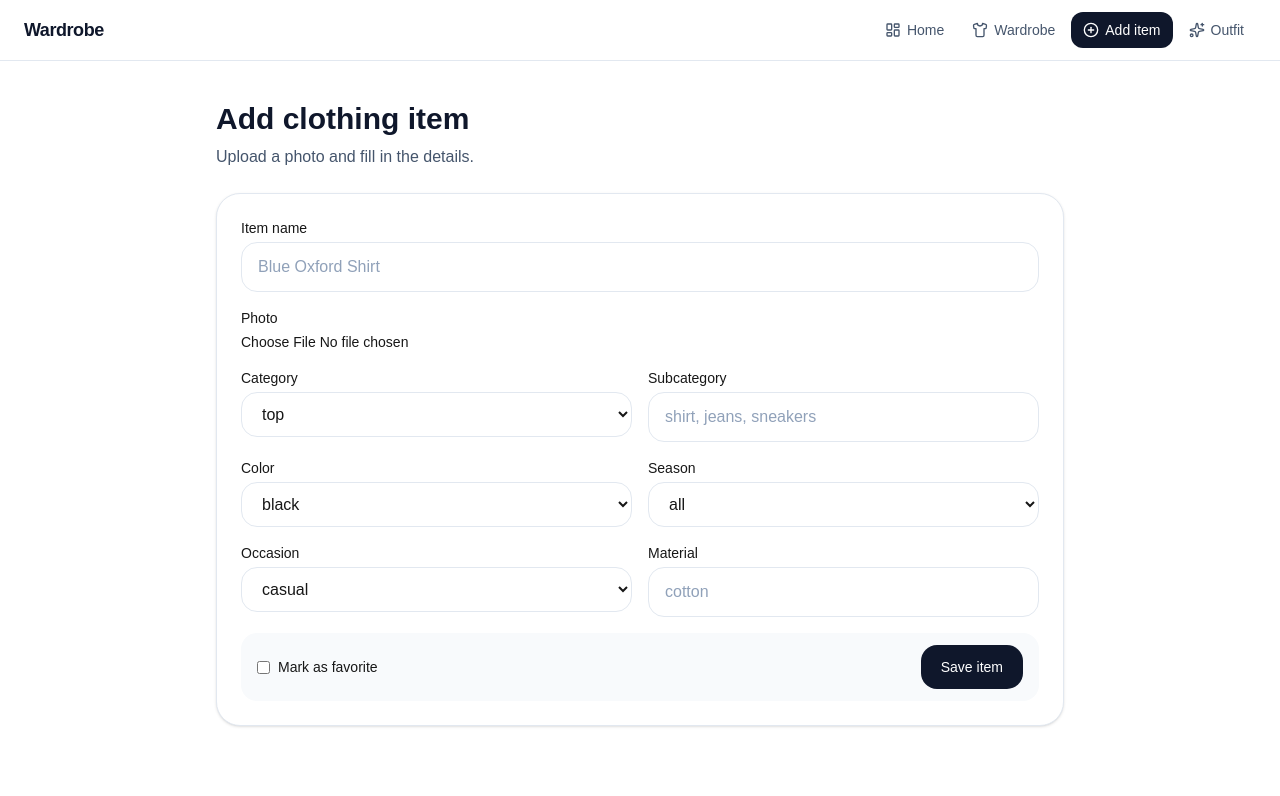
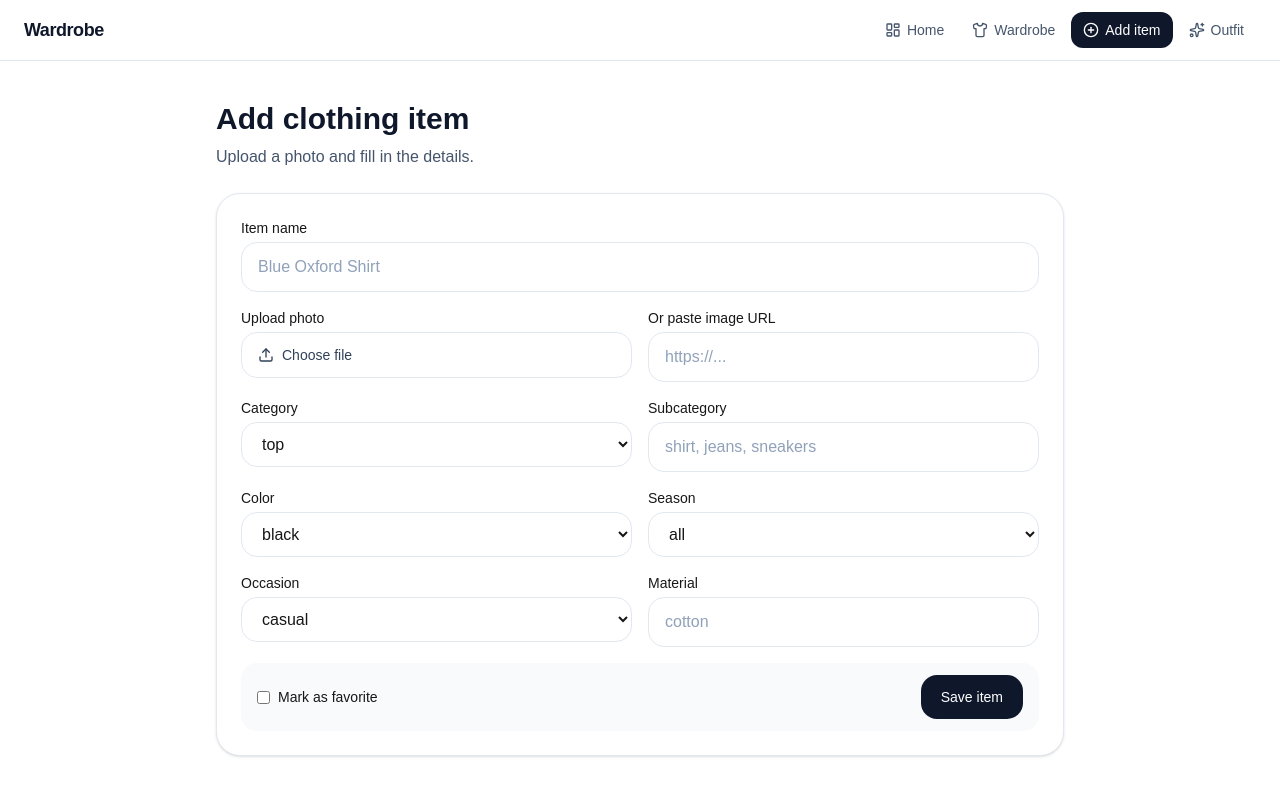
Before and after one commit to speedofsound98/wardrobe-mvp, a Next.js app: page /add in a window 1280 px wide. Shown: the top 796 px of the page. Built offline with nearby package versions, Linux system fonts and the light colour scheme.

Commit message:
restore URL input, style file upload as a button

```diff
--- a/src/app/add/page.tsx
+++ b/src/app/add/page.tsx
@@ -29,6 +29,7 @@ export default function AddPage() {
 
     if (json.url) {
       updateField("imageUrl", json.url);
+      updateField("sourceType", "photo");
     }
   }
 
--- a/src/components/ItemForm.tsx
+++ b/src/components/ItemForm.tsx
@@ -36,13 +36,32 @@ export default function ItemForm({
         />
       </div>
 
-      <div className="md:col-span-2 flex items-center gap-6">
-        <div>
-          <label className="mb-1 block text-sm font-medium">Photo</label>
-          <input type="file" accept="image/*" onChange={handleImageUpload} disabled={disabled} className="block w-full text-sm" />
-        </div>
-        {form.imageUrl && (
-          <img src={form.imageUrl} alt="preview" className="h-24 w-24 rounded-2xl object-cover shrink-0" />
+      <div>
+        <label className="mb-1 block text-sm font-medium">Upload photo</label>
+        <label className={`flex cursor-pointer items-center gap-2 rounded-2xl border border-slate-200 px-4 py-3 text-sm font-medium text-slate-700 transition hover:bg-slate-50 ${disabled ? "opacity-50 cursor-not-allowed" : ""}`}>
+          <svg xmlns="http://www.w3.org/2000/svg" className="h-4 w-4 shrink-0" viewBox="0 0 24 24" fill="none" stroke="currentColor" strokeWidth="2" strokeLinecap="round" strokeLinejoin="round"><path d="M21 15v4a2 2 0 0 1-2 2H5a2 2 0 0 1-2-2v-4"/><polyline points="17 8 12 3 7 8"/><line x1="12" y1="3" x2="12" y2="15"/></svg>
+          {form.sourceType === "photo" ? "Change photo" : "Choose file"}
+          <input type="file" accept="image/*" onChange={handleImageUpload} disabled={disabled} className="sr-only" />
+        </label>
+        {form.imageUrl && form.sourceType === "photo" && (
+          <img src={form.imageUrl} alt="preview" className="mt-2 h-20 w-20 rounded-2xl object-cover" />
+        )}
+      </div>
+
+      <div>
+        <label className="mb-1 block text-sm font-medium">Or paste image URL</label>
+        <input
+          value={form.sourceValue}
+          onChange={(e) => {
+            updateField("sourceValue", e.target.value);
+            updateField("sourceType", e.target.value ? "link" : "manual");
+            if (e.target.value) updateField("imageUrl", e.target.value);
+          }}
+          placeholder="https://..."
+          className="w-full rounded-2xl border border-slate-200 px-4 py-3 outline-none placeholder:text-slate-400 focus:border-slate-400"
+        />
+        {form.imageUrl && form.sourceType === "link" && (
+          <img src={form.imageUrl} alt="preview" className="mt-2 h-20 w-20 rounded-2xl object-cover" />
         )}
       </div>
 
--- a/src/lib/storage.ts
+++ b/src/lib/storage.ts
@@ -20,6 +20,8 @@ export const SEASON_OPTIONS = ["all", "spring", "summer", "autumn", "winter"] as
 export const EMPTY_FORM: WardrobeFormValues = {
   name: "",
   imageUrl: "",
+  sourceType: "manual",
+  sourceValue: "",
   category: "top",
   subcategory: "",
   color: "black",
--- a/src/lib/types.ts
+++ b/src/lib/types.ts
@@ -1,9 +1,12 @@
 export type WardrobeCategory = "top" | "bottom" | "shoes" | "outerwear" | "accessory";
+export type SourceType = "manual" | "photo" | "link";
 
 export type WardrobeItem = {
   id: string;
   name: string;
   imageUrl: string;
+  sourceType: SourceType;
+  sourceValue: string;
   category: WardrobeCategory;
   subcategory: string;
   color: string;
```
